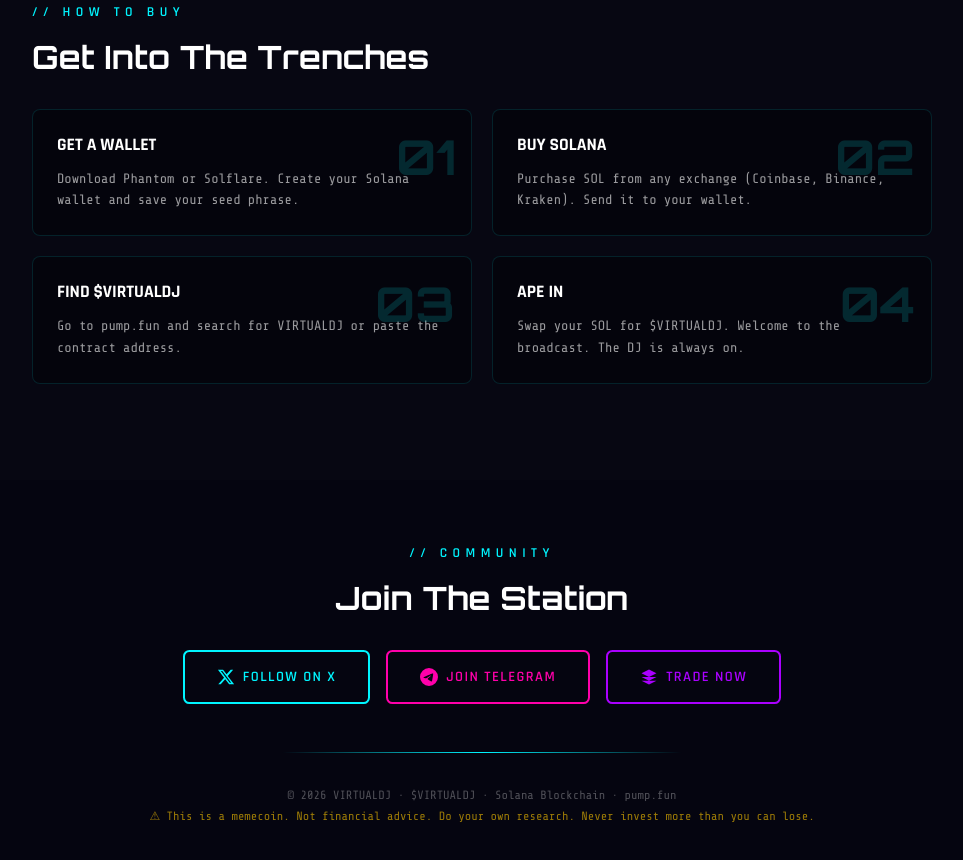
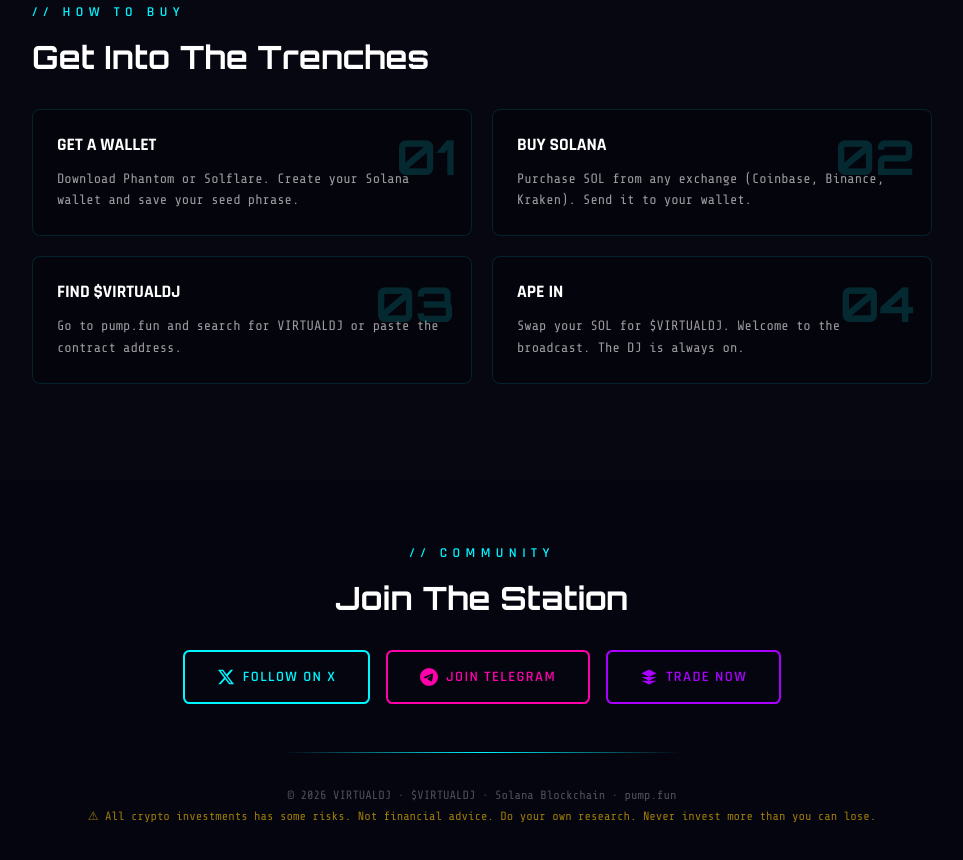
Before and after one commit to eroot57/virtualdj.fun, a plain HTML site: page index.html in a window 1280 px wide. Shown: the part 3289-4149 px from the top of the page, without its empty margins (158-1121 px from the left). Drawn offline with nearby package versions, Linux system fonts and the light colour scheme.

Commit message:
Update index.html

```diff
--- a/index.html
+++ b/index.html
@@ -1542,7 +1542,7 @@
 
             <p class="footer-text">
                 © 2026 VIRTUALDJ · $VIRTUALDJ · Solana Blockchain · pump.fun<br>
-                <span class="warning">⚠ This is a memecoin. Not financial advice. Do your own research. Never invest more than you can lose.</span>
+                <span class="warning">⚠ All crypto investments has some risks. Not financial advice. Do your own research. Never invest more than you can lose.</span>
             </p>
         </section>
     </main>
```
